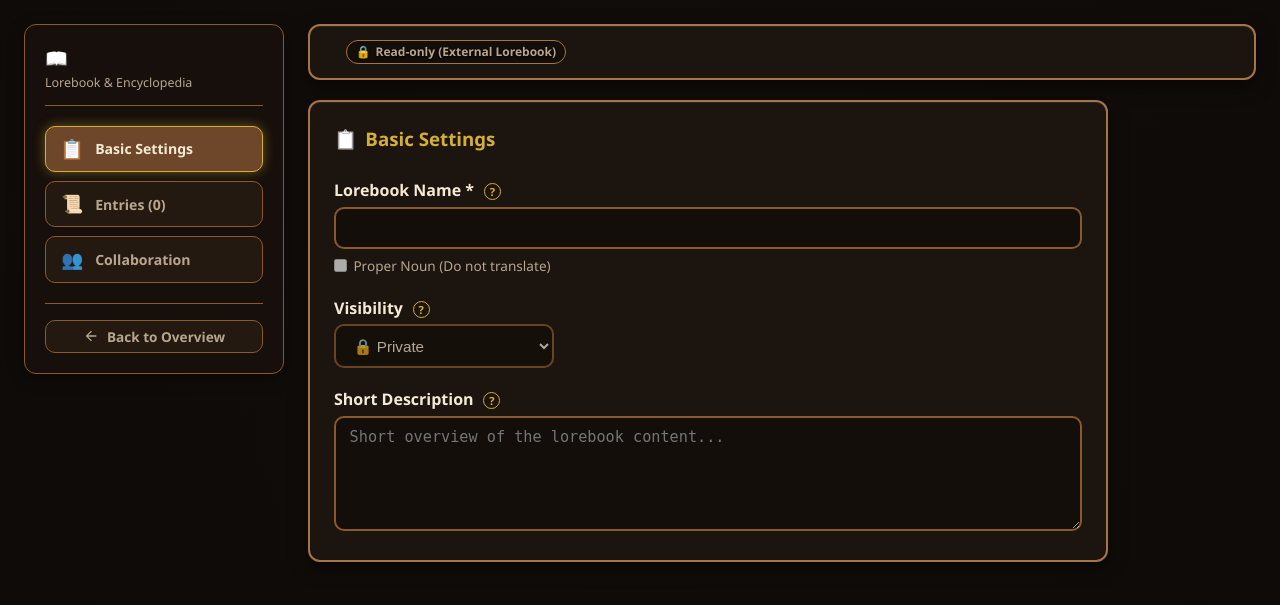
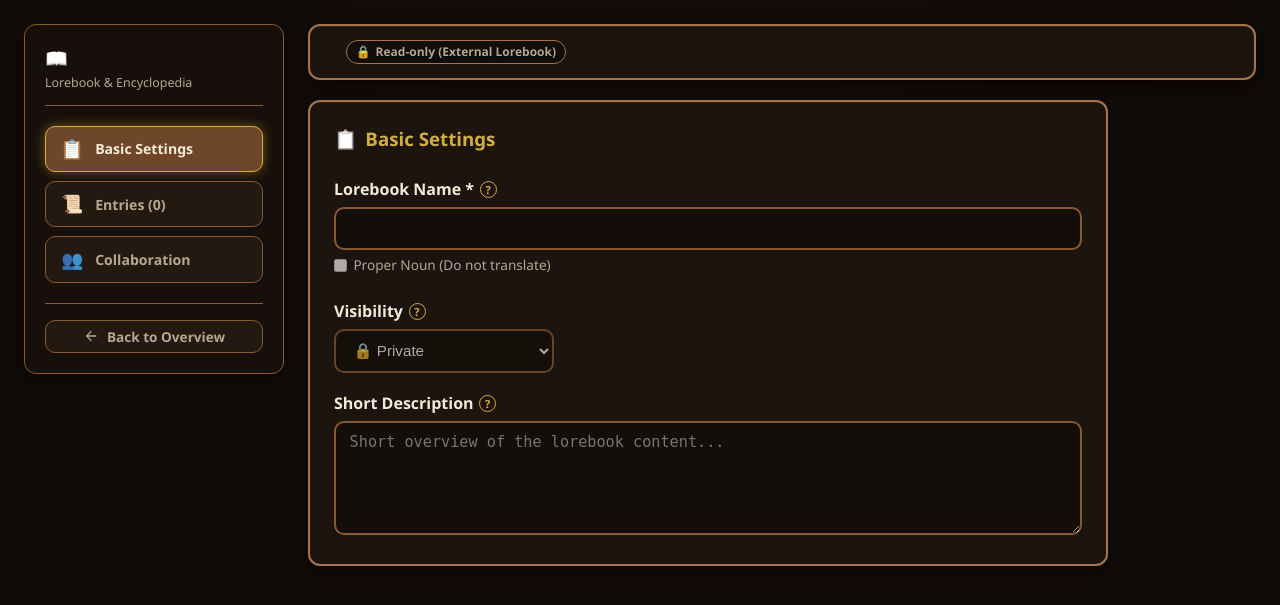
Before and after one commit to Z-Ray-Entertainment/aimo, a Python web app: template flask/templates/lorebooks/detail.html in a window 1280 px wide. Shown: the part 64-669 px from the top of the page. Run offline with Jinja, Linux system fonts and the light colour scheme; the template is opened without the code that fills it, so the values that code supplies are empty.

Commit message:
#69 Improved (?)-Help

```diff
--- a/flask/static/css/base.css
+++ b/flask/static/css/base.css
@@ -82,6 +82,14 @@ a:hover {
   border-radius: var(--radius-card);
   background: var(--bg-panel);
   box-shadow: 0 6px 18px rgba(0, 0, 0, 0.55), inset 0 1px 0 rgba(255, 235, 200, 0.08);
+}
+
+label {
+  display: flex;
+  align-items: center;
+  gap: 0.35rem;
+  margin-bottom: 0.4rem;
+  line-height: 1.35;
 }
 
 input[type="text"],
--- a/flask/static/css/layout.css
+++ b/flask/static/css/layout.css
@@ -551,6 +551,7 @@
   display: inline-flex;
   align-items: center;
   justify-content: center;
+  flex-shrink: 0;
   width: 17px;
   height: 17px;
   border-radius: 50%;
@@ -566,6 +567,11 @@
   vertical-align: middle;
   transition: all 0.15s ease;
   user-select: none;
+}
+
+label > .field-help-btn,
+h3 > .field-help-btn {
+  margin-left: 0;
 }
 
 .field-help-btn:hover {
--- a/flask/templates/admin/user_form.html
+++ b/flask/templates/admin/user_form.html
@@ -42,7 +42,7 @@
 
     <div style="border-top: 1px solid var(--border-wood-dark); padding-top: 1rem;">
       <div style="display: flex; justify-content: space-between; align-items: center; margin-bottom: 0.75rem;">
-        <label style="font-weight: 700; color: var(--gold-accent);">{{ _('Quick Select via Preset') }}</label>
+        <label style="font-weight: 700; color: var(--gold-accent); margin-bottom: 0;">{{ _('Quick Select via Preset') }}</label>
         <div style="display: flex; gap: 0.5rem; flex-wrap: wrap;">
           {% for preset_name in presets %}
             {{ action_button(_("Preset:") ~ " " ~ preset_name, onclick="applyPreset('" ~ preset_name ~ "')", disabled=(target_user and target_user.is_initial_admin and preset_name != 'Admin')) }}
--- a/flask/templates/characters/partials/tab_events.html
+++ b/flask/templates/characters/partials/tab_events.html
@@ -2,13 +2,10 @@
   <section id="tab-char-events" class="tab-pane {% if active_tab == 'events' %}active{% endif %}">
     {% if character %}
       <div class="aimo-frame" style="padding: 1.5rem; margin-bottom: 1.25rem;">
-        <h3 style="color: var(--gold-accent); margin-bottom: 0.35rem; display: flex; align-items: center; gap: 0.5rem;">
+        <h3 style="color: var(--gold-accent); margin-bottom: 0; display: flex; align-items: center; gap: 0.5rem;">
           🎲 {{ _("Character-Specific Random Events") }}
           <span class="field-help-btn" title="{{ _('Dynamic events that can trigger exclusively in chats with this character.') }}">?</span>
         </h3>
-        <p style="color: var(--text-muted); font-size: 0.88rem; margin: 0;">
-          {{ _("These events are available exclusively in sessions with") }} <strong>{{ character.name }}</strong> {{ _("in the shared random event pool.") }}
-        </p>
       </div>
       {{ event_editor(
           events=events,
--- a/flask/templates/characters/partials/tab_gallery.html
+++ b/flask/templates/characters/partials/tab_gallery.html
@@ -2,13 +2,10 @@
   <section id="tab-char-gallery" class="tab-pane {% if active_tab == 'gallery' %}active{% endif %}">
     {% if character %}
       <div class="aimo-frame" style="padding: 1.5rem;">
-        <h3 style="color: var(--gold-accent); margin-bottom: 0.5rem; display: flex; align-items: center; gap: 0.5rem;">
+        <h3 style="color: var(--gold-accent); margin-bottom: 1.25rem; display: flex; align-items: center; gap: 0.5rem;">
           🖼️ {{ _("Unlockable 9:16 Gallery Images (Threshold -100 to +100)") }}
           <span class="field-help-btn" title="{{ _('Exclusive portrait graphics unlocked when reaching a relationship threshold in chat.') }}">?</span>
         </h3>
-        <p style="color: var(--text-muted); font-size: 0.88rem; margin-bottom: 1.25rem;">
-          {{ _("Reward the player with exclusive character graphics as the relationship grows in chat.") }}
-        </p>
 
         <div id="char-gallery-grid" class="card-grid">
           {{ new_button(_("Add 9:16 Image"), modal="add-gallery-modal") }}
--- a/flask/templates/characters/partials/tab_info.html
+++ b/flask/templates/characters/partials/tab_info.html
@@ -85,7 +85,7 @@
         <!-- Charakterbeschreibung -->
         <div style="grid-column: 1 / -1;">
           <div style="display: flex; justify-content: space-between; align-items: center; margin-bottom: 0.4rem;">
-            <label>
+            <label style="margin-bottom: 0;">
               {{ _("Character Description & Personality") }} *
               <span class="field-help-btn" title="{{ _('Core identity, traits, backstory, fears, and motivations.') }}">?</span>
             </label>
@@ -108,7 +108,7 @@
         <!-- Aussehen des Charakters mit Vision-AI Extraktion -->
         <div style="grid-column: 1 / -1;">
           <div style="display: flex; justify-content: space-between; align-items: center; margin-bottom: 0.4rem;">
-            <label>
+            <label style="margin-bottom: 0;">
               {{ _("Physical Appearance") }}
               <span class="field-help-btn" title="{{ _('Detailed visual appearance for prompts and AI image generation.') }}">?</span>
             </label>
--- a/flask/templates/characters/partials/tab_sprites.html
+++ b/flask/templates/characters/partials/tab_sprites.html
@@ -2,13 +2,10 @@
   <section id="tab-char-sprites" class="tab-pane {% if active_tab == 'sprites' %}active{% endif %}">
     {% if character %}
       <div class="aimo-frame" style="padding: 1.5rem;">
-        <h3 style="color: var(--gold-accent); margin-bottom: 0.5rem; display: flex; align-items: center; gap: 0.5rem;">
+        <h3 style="color: var(--gold-accent); margin-bottom: 1.25rem; display: flex; align-items: center; gap: 0.5rem;">
           🎭 {{ _("Emotional Sprites (28 Emotions with Variant Stack View)") }}
           <span class="field-help-btn" title="{{ _('Image variants for 28 emotions. The system classifies the AI emotion after each reply and updates the chat portrait.') }}">?</span>
         </h3>
-        <p style="color: var(--text-muted); margin-bottom: 1.25rem; font-size: 0.9rem;">
-          {{ _("When an emotion is detected, a random variant is selected. If none exists, neutral is used as fallback.") }}
-        </p>
 
         <div class="card-grid" style="grid-template-columns: repeat(auto-fill, minmax(190px, 1fr));">
           {% for emotion in emotions %}
--- a/flask/templates/characters/partials/tab_world.html
+++ b/flask/templates/characters/partials/tab_world.html
@@ -1,13 +1,10 @@
     <section id="tab-char-world" class="tab-pane {% if active_tab == 'world' %}active{% endif %}">
       <div class="aimo-frame" style="padding: 1.5rem; display: flex; flex-direction: column; gap: 1.5rem;">
         <div>
-          <h3 style="color: var(--gold-accent); margin-bottom: 0.35rem; display: flex; align-items: center; gap: 0.5rem;">
+          <h3 style="color: var(--gold-accent); margin-bottom: 1.25rem; display: flex; align-items: center; gap: 0.5rem;">
             🗺️ {{ _("Game World & Locations") }}
             <span class="field-help-btn" title="{{ _('Links a recommended world. Once selected, initial, preferred, and disliked locations can be chosen.') }}">?</span>
           </h3>
-          <p style="color: var(--text-muted); font-size: 0.88rem; margin-bottom: 1.25rem;">
-            {{ _("Select a recommended world for this character. It will be pre-selected when starting a new chat.") }}
-          </p>
 
           <div>
             <label>
--- a/flask/templates/lorebooks/detail.html
+++ b/flask/templates/lorebooks/detail.html
@@ -61,7 +61,7 @@
         </h3>
 
         <div>
-          <label style="display: block; margin-bottom: 0.35rem; font-weight: 600;">
+          <label style="font-weight: 600;">
             {{ _("Lorebook Name") }} *
             <span class="field-help-btn" title="{{ _('The title of this knowledge compendium.') }}">?</span>
           </label>
@@ -73,7 +73,7 @@
         </div>
 
         <div>
-          <label style="display: block; margin-bottom: 0.35rem; font-weight: 600;">
+          <label style="font-weight: 600;">
             {{ _("Visibility") }}
             <span class="field-help-btn" title="{{ _('Private = only usable by you. Public = linkable by other users in their characters.') }}">?</span>
           </label>
@@ -84,7 +84,7 @@
         </div>
 
         <div>
-          <label style="display: block; margin-bottom: 0.35rem; font-weight: 600;">
+          <label style="font-weight: 600;">
             {{ _("Short Description") }}
             <span class="field-help-btn" title="{{ _('A brief summary of the topic for quick orientation in the overview.') }}">?</span>
           </label>
--- a/flask/templates/macros/collaboration.html
+++ b/flask/templates/macros/collaboration.html
@@ -10,15 +10,11 @@
 <div class="collaboration-manager-root aimo-frame" data-form-id="{{ form_id or '' }}" style="padding: 1.5rem;">
 
   <!-- Header & Explanation -->
-  <div style="display: flex; justify-content: space-between; align-items: flex-start; flex-wrap: wrap; gap: 1rem; margin-bottom: 1.25rem; border-bottom: 1px solid var(--border-wood-dark); padding-bottom: 0.85rem;">
-    <div>
-      <h3 style="color: var(--gold-accent); margin: 0 0 0.35rem 0; font-size: 1.15rem; display: flex; align-items: center; gap: 0.5rem;">
-        <span class="icon-mono">👥</span> Kollaboration &amp; Berechtigungen
-      </h3>
-      <p style="margin: 0; font-size: 0.88rem; color: var(--text-muted); line-height: 1.5; max-width: 820px;">
-        Kollaboratoren erhalten vollen Bearbeitungszugriff auf diese Kreation (Inhalte, Sprites, Orte &amp; Events), können sie jedoch niemals löschen oder Kollaboratoren verwalten.
-      </p>
-    </div>
+  <div style="display: flex; justify-content: space-between; align-items: center; flex-wrap: wrap; gap: 1rem; margin-bottom: 1.25rem; border-bottom: 1px solid var(--border-wood-dark); padding-bottom: 0.85rem;">
+    <h3 style="color: var(--gold-accent); margin: 0; font-size: 1.15rem; display: flex; align-items: center; gap: 0.5rem;">
+      <span class="icon-mono">👥</span> Kollaboration &amp; Berechtigungen
+      <span class="field-help-btn" title="Kollaboratoren erhalten vollen Bearbeitungszugriff auf diese Kreation (Inhalte, Sprites, Orte &amp; Events), können sie jedoch niemals löschen oder Kollaboratoren verwalten.">?</span>
+    </h3>
     {% if is_author and form_id %}
       {{ action_button(_("Save collaborators"), type="submit", form=form_id, icon="💾", extra_class="collab-save-btn", title=_("Saves all changes in the form")) }}
     {% endif %}
```
Also changed, not shown: flask/templates/characters/partials/tab_dialogue.html (+4 -9 lines), flask/templates/characters/partials/tab_lorebooks.html (+4 -9 lines), flask/templates/worldinfo/detail.html (+5 -5 lines).
